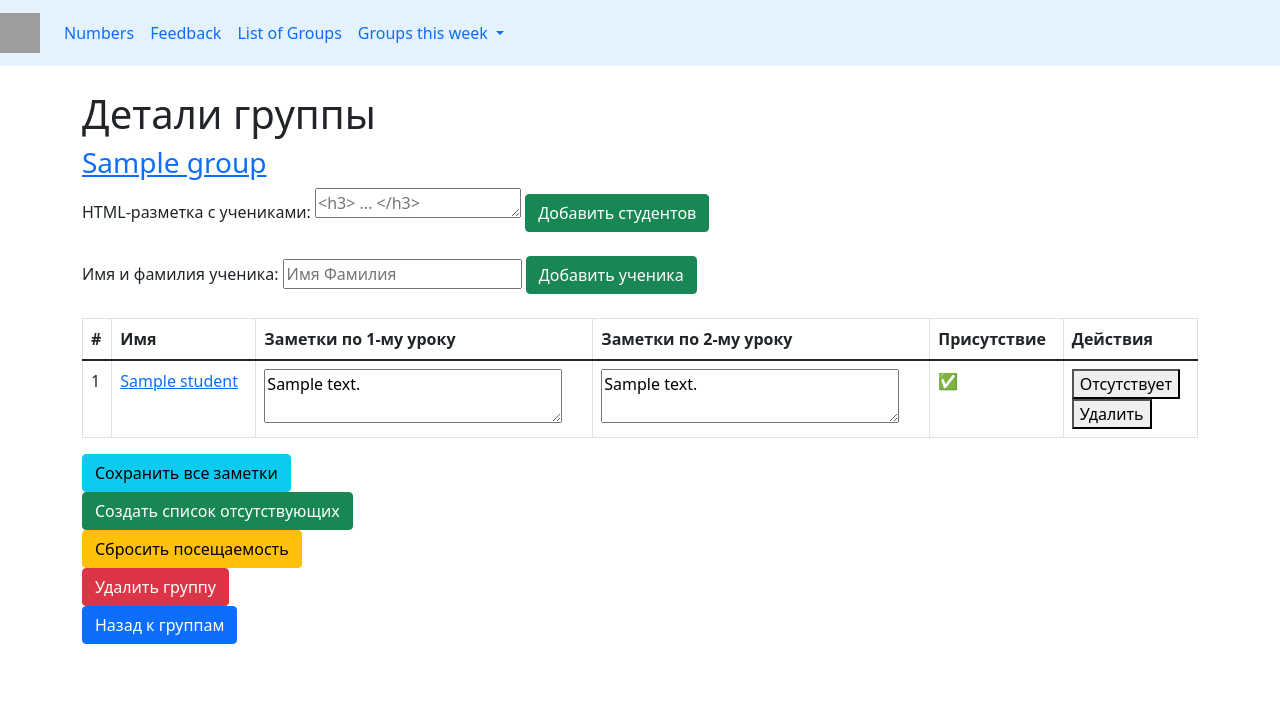
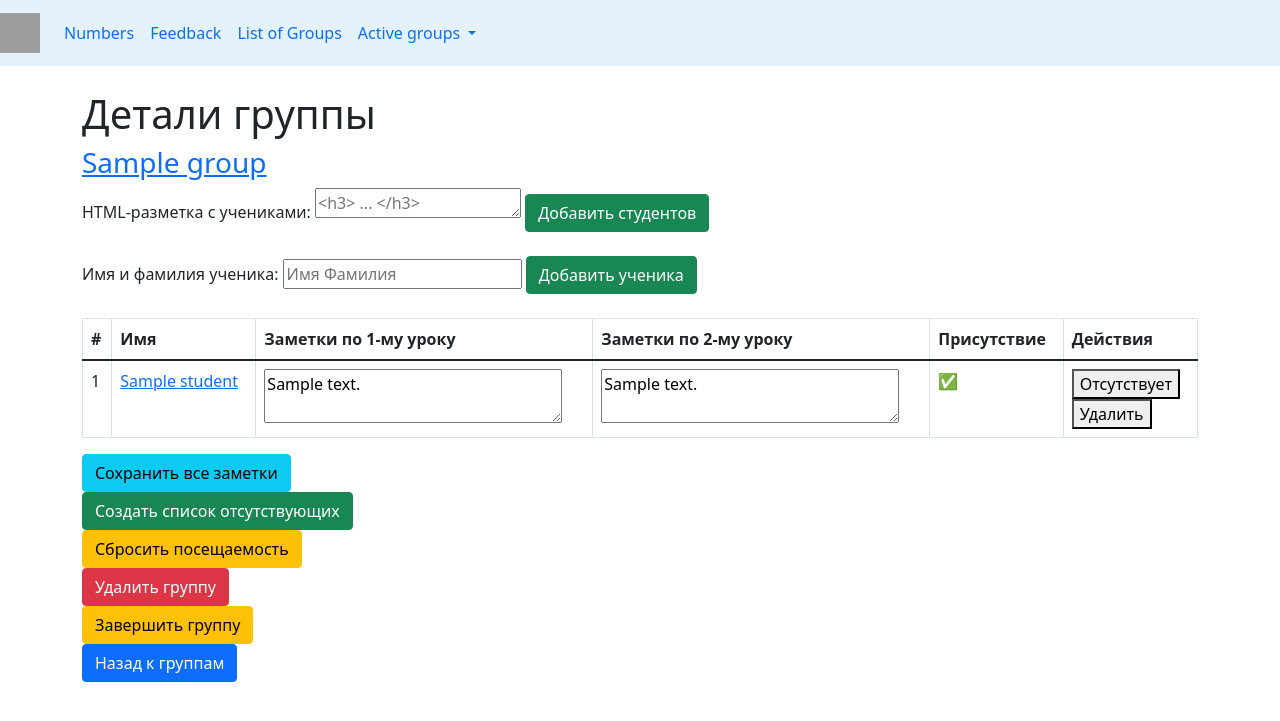
Before and after one commit to nerodnoy/OnlineSchoolHelper, a Flask app: page /groups/1/ in a window 1280 px wide. Shown: the top 721 px of the page. Run offline with Flask 3, Linux system fonts and the light colour scheme; a database or web service that is not in the repository returns one stand-in record (values such as "Sample title"); some libraries are stand-ins or nearby versions; grey boxes are pictures that could not be loaded.

Commit message:
fix to groups display, navbar now shows active groups

```diff
--- a/database.sql
+++ b/database.sql
@@ -3,7 +3,8 @@ CREATE TABLE IF NOT EXISTS groups (
     name VARCHAR(255) NOT NULL,
     link TEXT,
     week INTEGER NOT NULL,
-    month TEXT NOT NULL
+    month TEXT NOT NULL,
+    status VARCHAR(50) DEFAULT 'Active' NOT NULL
 );
 
 CREATE TABLE IF NOT EXISTS students (
--- a/osh/app.py
+++ b/osh/app.py
@@ -1,5 +1,5 @@
 from osh.groups.groups_utility import get_current_month, get_current_week, filter_groups
-from osh.database.database import get_all_groups
+from osh.database.database import get_active_groups
 from osh.groups.groups import groups_bp
 from osh.students.students import students_bp
 from osh.feedback.feedback import feedback_bp
@@ -29,12 +29,13 @@ def index():
 
 @app.context_processor
 def inject_groups():
-    groups = get_all_groups()
+    active_groups = get_active_groups()
     current_month = get_current_month()
     current_week = get_current_week()
-    current_week_groups = filter_groups(groups, current_week, current_month)
 
-    return dict(groups=groups, current_week_groups=current_week_groups)
+    current_week_groups = filter_groups(active_groups, current_week, current_month)
+
+    return dict(current_week_groups=current_week_groups, active_groups=active_groups)
 
 
 @app.errorhandler(404)
--- a/osh/database/database.py
+++ b/osh/database/database.py
@@ -30,7 +30,9 @@ def create_table():
                            name TEXT NOT NULL,
                            link TEXT,
                            week INTEGER NOT NULL,
-                           month TEXT NOT NULL)''')
+                           month TEXT NOT NULL
+                           status VARCHAR(50) DEFAULT 'Active' NOT NULL
+                           ''')
         cursor.execute('''CREATE TABLE IF NOT EXISTS students
                           (id SERIAL PRIMARY KEY,
                            name VARCHAR(255) NOT NULL,
@@ -52,7 +54,8 @@ def add_group(group_name, link=None, week=None, month=None):
         name,
         link,
         week,
-        month) VALUES (%s, %s, %s, %s) RETURNING id
+        month,
+        status) VALUES (%s, %s, %s, %s, %s) RETURNING id
         '''
     data = (group_name, link, week, month)
     result = execute_query(query, data, commit=True)
@@ -62,6 +65,17 @@ def add_group(group_name, link=None, week=None, month=None):
 def get_all_groups():
     query = 'SELECT * FROM groups ORDER BY id'
     return execute_query(query, fetchall=True)
+
+
+def get_active_groups():
+    query = 'SELECT * FROM groups WHERE status = %s ORDER BY id'
+    return execute_query(query, ('Active',), fetchall=True)
+
+
+def update_group_status(group_id, new_status):
+    query = 'UPDATE groups SET status = %s WHERE id = %s'
+    data = (new_status, group_id)
+    execute_query(query, data, commit=True)
 
 
 def get_group_by_id(group_id):
--- a/osh/groups/groups.py
+++ b/osh/groups/groups.py
@@ -5,7 +5,7 @@ from osh.database.database import (
     clear_database,
     get_students_for_group,
     get_group_by_id,
-    delete_group_by_id
+    delete_group_by_id, get_active_groups, update_group_status
 )
 from osh.groups.groups_utility import (
     calculate_week_in_month,
@@ -46,6 +46,8 @@ def create_group():
 def list_groups():
     groups = get_all_groups()
 
+    active_groups = get_active_groups()
+
     current_month = get_current_month()
     current_week = get_current_week()
 
@@ -62,10 +64,15 @@ def list_groups():
     week_groups = {f'Неделя {i}': [
         group for group in filtered_groups if group['week'] == i] for i in range(1, 6)}
 
+    active = request.args.get('active')  # Добавлено здесь
+
     return render_template('group_list.html',
                            current_week_groups=current_week_groups,
                            week_groups=week_groups,
-                           current_month=translated_month
+                           current_month=translated_month,
+                           groups=active_groups if active else groups,  # Изменено здесь
+                           active_groups=active_groups,
+                           active=active  # Добавлено здесь
                            )
 
 
@@ -83,6 +90,19 @@ def view_group(group_id):
         abort(404)
 
 
+@groups_bp.route('/<int:group_id>/update_status', methods=['POST'])
+def update_group_status_route(group_id):
+    group = get_group_by_id(group_id)
+
+    current_status = group['status']
+    new_status = 'Finished' if current_status == 'Active' else 'Active'
+
+    update_group_status(group_id, new_status)
+
+    # После обновления статуса, перенаправляем пользователя обратно на страницу группы
+    return redirect(url_for('groups.view_group', group_id=group_id))
+
+
 @groups_bp.route('/<int:group_id>/delete', methods=['POST'])
 def delete_group(group_id):
     delete_group_by_id(group_id)
--- a/osh/groups/templates/group_view.html
+++ b/osh/groups/templates/group_view.html
@@ -87,6 +87,15 @@
         <button class="btn btn-danger">Удалить группу</button>
     </form>
 
+    <!-- Форма для изменения статуса группы -->
+    <form method="post" action="{{ url_for('groups.update_group_status_route', group_id=group.id) }}">
+        {% if group.status == 'Active' %}
+            <button type="submit" class="btn btn-warning">Завершить группу</button>
+        {% elif group.status == 'Finished' %}
+            <button type="submit" class="btn btn-success">Сделать активной</button>
+        {% endif %}
+    </form>
+
     <form method="get" action="{{ url_for('groups.list_groups') }}">
         <button class="btn btn-primary">Назад к группам</button>
     </form>
--- a/osh/templates/layout.html
+++ b/osh/templates/layout.html
@@ -29,16 +29,16 @@
             <li class="nav-item dropdown">
                 <a class="nav-link dropdown-toggle" href="/groups" role="button" data-bs-toggle="dropdown"
                    aria-expanded="false">
-                    Groups this week
+                    Active groups
                 </a>
                 <ul class="dropdown-menu">
-                {% if current_week_groups %}
-                    {% for group in current_week_groups %}
-                        <li><a class="dropdown-item" href="{{ url_for('groups.view_group', group_id=group.id) }}">{{ group.name }}</a></li>
-                    {% endfor %}
-                {% else %}
-                    <li><span class="dropdown-item">No groups available this week</span></li>
-                {% endif %}
+                    {% if active_groups %}
+                        {% for group in active_groups %}
+                            <li><a class="dropdown-item" href="{{ url_for('groups.view_group', group_id=group.id) }}">{{ group.name }}</a></li>
+                        {% endfor %}
+                    {% else %}
+                        <li><span class="dropdown-item">No active groups available</span></li>
+                    {% endif %}
                 </ul>
             </li>
         </ul>
```
